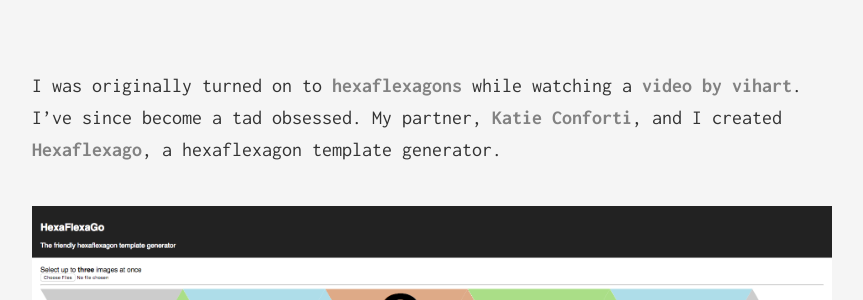
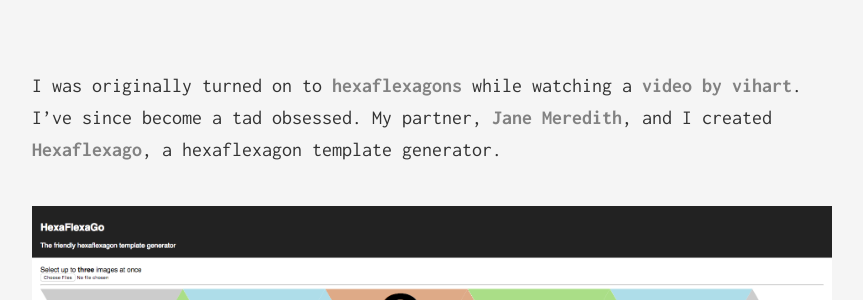
Before and after one commit to kindrowboat/motevets.com, a Jekyll site: the page built from _posts/2017-05-25-hexaflexago-hexaflexagon-generator.md, in a window 1280 px wide and 900 px high. Shown: the part 401-701 px from the top of the window, without its empty margins (208-1071 px from the left). Built offline with Jekyll 4.4.1, drawn with Linux system fonts in a browser that asks for light colours.

Commit message:
Correct name, link, and apostrophes

```diff
--- a/_posts/2017-05-25-hexaflexago-hexaflexagon-generator.md
+++ b/_posts/2017-05-25-hexaflexago-hexaflexagon-generator.md
@@ -8,7 +8,7 @@
 ---
 
 I was originally turned on to [hexaflexagons] while watching a [video by
-vihart]. I've since become a tad obsessed.  My partner, [Katie Conforti], and I
+vihart]. I’ve since become a tad obsessed.  My partner, [Jane Meredith], and I
 created [Hexaflexago], a hexaflexagon template generator.
 
 [![Hexaflexago screenshot](/images/hexaflexago.png)](http://motevets.com/hexaflexago)
@@ -26,20 +26,20 @@
 
 
 
-# What's Next?
+# What’s Next?
 
-There are some improvements I'd like to make to Hexaflexago eventually.
+There are some improvements I’d like to make to Hexaflexago eventually.
 - enable users to crop added images *(currently Hexaflexago letterboxes images
   that are not regular hexagons)*
 - add documentation on how to fold the hexaflexagon template
 - support adding six images to make hexahexaflexagons
 
-I'm also currently working with [Littoral Press] to make hexaflexagon business
-cards.  Here's a prototype:
+I’m also currently working with [Littoral Press] to make hexaflexagon business
+cards.  Here’s a prototype:
 
 ![Hexaflexagon business cards](/images/hexaflexagon_business_cards.jpg)
 
-[Katie Conforti]: http://katieconforti.com/
+[Jane Meredith]: https://jane.biz/
 [hexaflexagons]: http://vihart.com/hexaflexagons/
 [video by vihart]: https://www.youtube.com/watch?v=VIVIegSt81k
 [Hexaflexago]: http://motevets.com/hexaflexago
```
